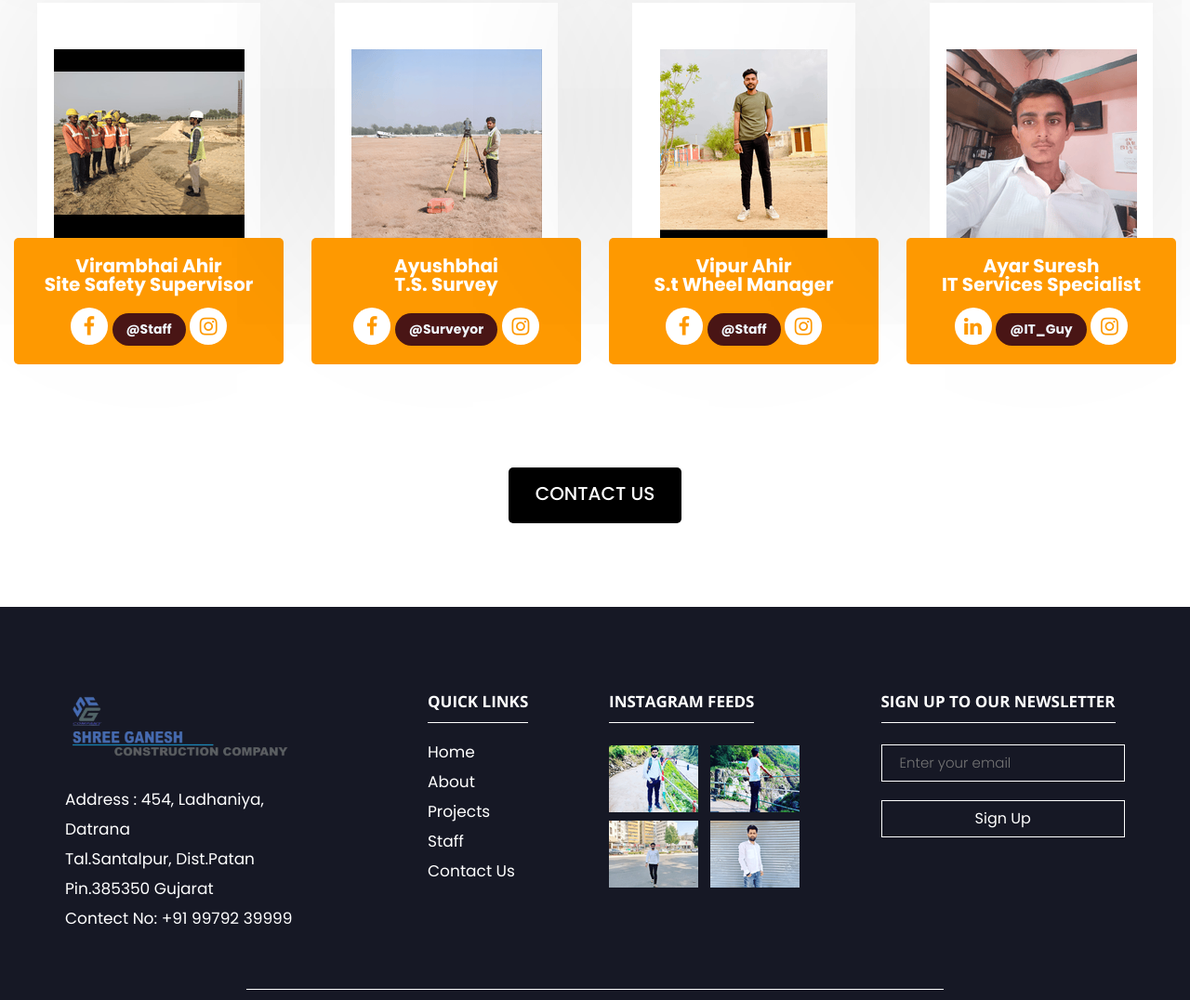
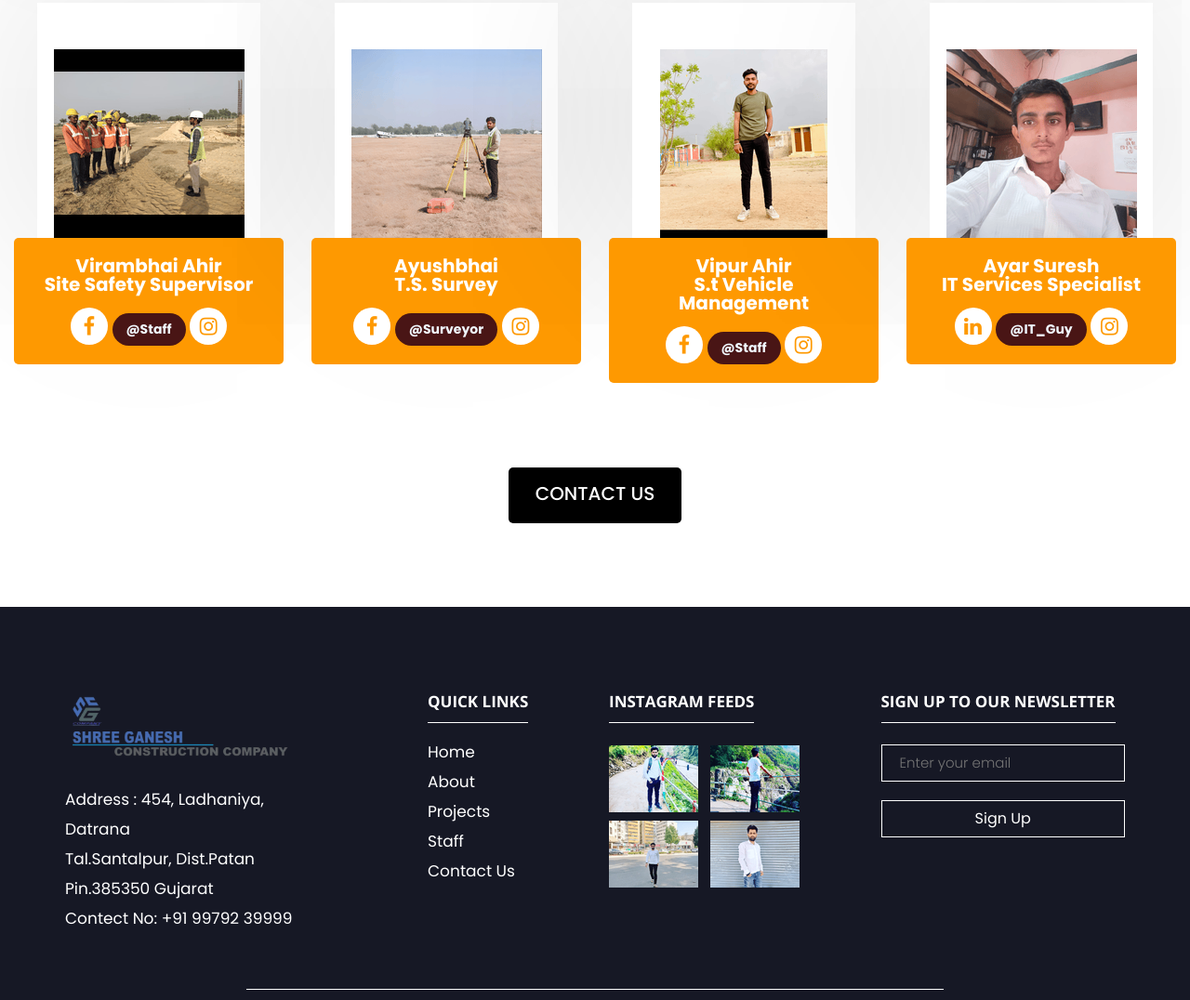
Before and after one commit to AYAR57/GANESH, a plain HTML site: page staff.html in a window 1280 px wide. Shown: the part 922-1998 px from the top of the page at 93% size. Drawn offline with nearby package versions, Linux system fonts and the light colour scheme; a web font is replaced by a local one.

Commit message:
Update staff.html

```diff
--- a/staff.html
+++ b/staff.html
@@ -273,7 +273,7 @@
                            <i><img src="images/man6.png" alt="#"/></i>
                         </div>
                         <div class="social_icon_main">
-                           <h4>Vipur Ahir<br>S.t Wheel Manager</h4>
+                           <h4>Vipur Ahir<br>S.t  Vehicle Management</h4>
                            <ul class="social_icon_staff text_align_center  ">
                               <li><a href="#"><i class="fa fa-facebook" aria-hidden="true"></i></a></li>
                               <li><span class="styled-text">@Staff</span></li>
```
